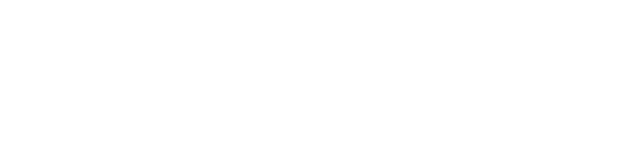
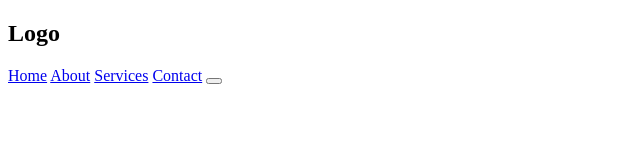
Before and after one commit to angelaodongo/Login-Form, a plain HTML site: page index.html in a window 1280 px wide. Shown: the whole page, without its empty margins (0-640 px from the left). Drawn offline with nearby package versions, Linux system fonts and the light colour scheme; a web font is replaced by a local one.

Commit message:
added the navbar links

```diff
--- a/index.html
+++ b/index.html
@@ -14,6 +14,17 @@
     />
 </head>
 <body>
+    <h2 class="logo">Logo</h2>
+    <nav class="navigation">
+        <a href="#">Home</a>
+        <a href="#">About</a>
+        <a href="#">Services</a>
+        <a href="#">Contact</a>
+        <button class="btnLogin-popup"></button>
+    </nav>
 
+
+
+    <script src="script.js"></script>
 </body>
 </html>
```
Also changed, not shown: script.js (added).
